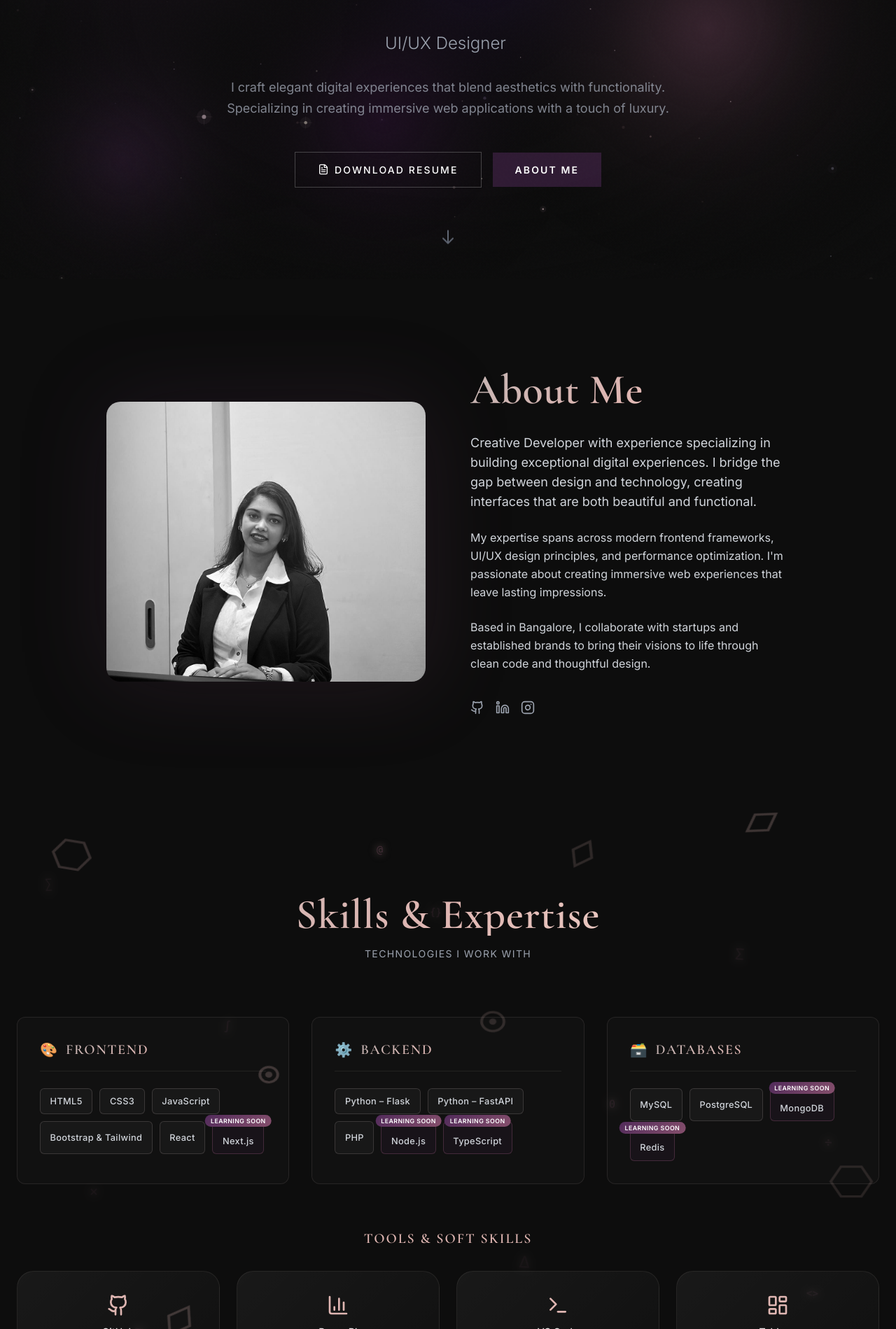
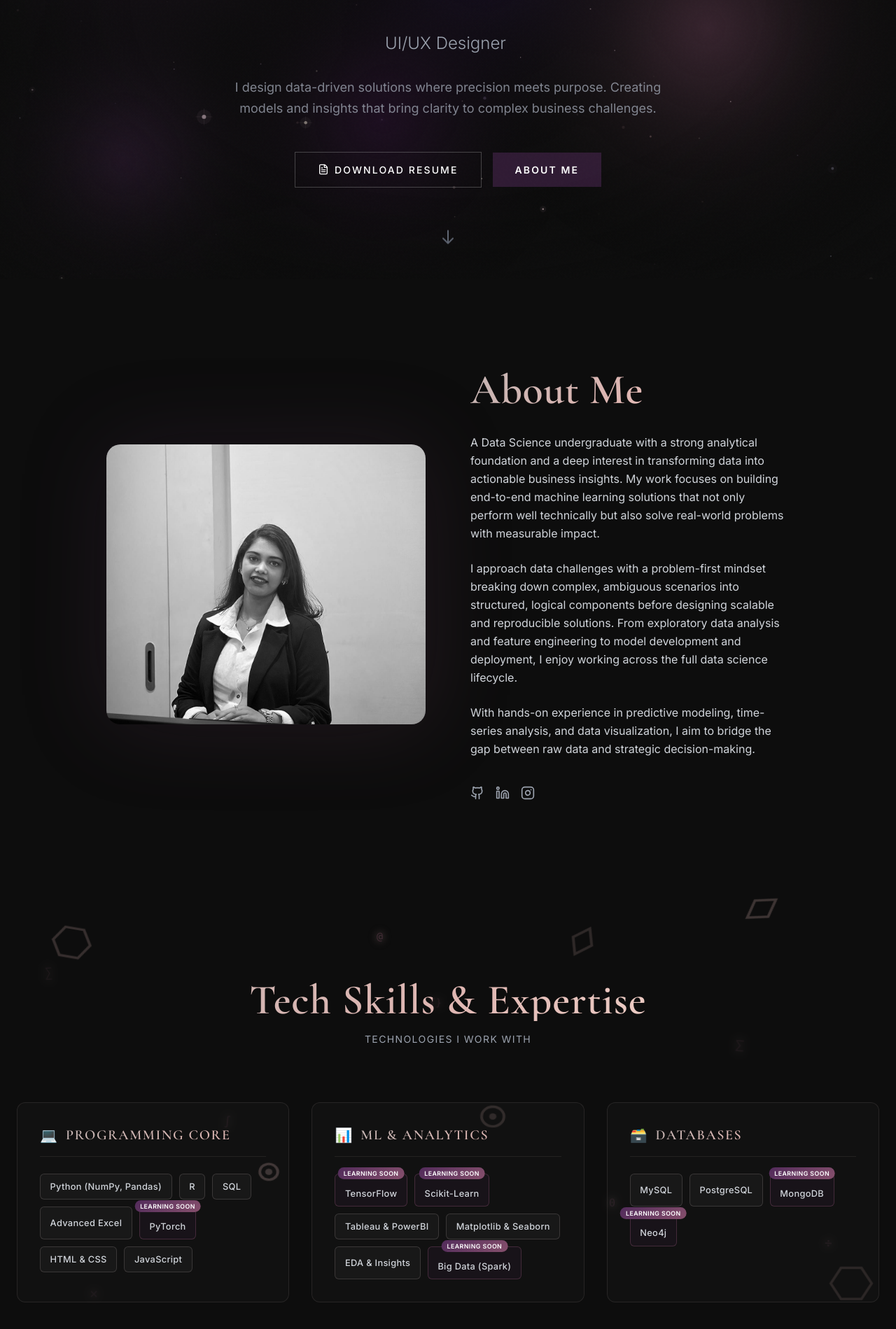
Before and after one commit to sania08mehek/sania08mehek.github.io, a React (Vite) app: page / in a window 1280 px wide. Shown: the part 401-2300 px from the top of the page at 70% size. Built offline with nearby package versions, Linux system fonts and the light colour scheme.

Commit message:
added info

```diff
--- a/src/data.ts
+++ b/src/data.ts
@@ -40,7 +40,7 @@ export const portfolioData = {
       "UI/UX Designer",
       "Creative Technologist"
     ],
-    description: "I craft elegant digital experiences that blend aesthetics with functionality. Specializing in creating immersive web applications with a touch of luxury.",
+    description: "I design data-driven solutions where precision meets purpose. Creating models and insights that bring clarity to complex business challenges.",
     ctaPrimary: {
       label: "Download Resume",
       href: "/Resume.pdf"
@@ -57,9 +57,9 @@ export const portfolioData = {
     sectionSubtitle: "The Story Behind The Code",
     headline: "Passionate About Creating Beautiful Digital Experiences",
     bio: [
-      "Creative Developer with experience specializing in building exceptional digital experiences. I bridge the gap between design and technology, creating interfaces that are both beautiful and functional.",
-      "My expertise spans across modern frontend frameworks, UI/UX design principles, and performance optimization. I'm passionate about creating immersive web experiences that leave lasting impressions.",
-      "Based in Bangalore, I collaborate with startups and established brands to bring their visions to life through clean code and thoughtful design."
+      "A Data Science undergraduate with a strong analytical foundation and a deep interest in transforming data into actionable business insights. My work focuses on building end-to-end machine learning solutions that not only perform well technically but also solve real-world problems with measurable impact.",
+      "I approach data challenges with a problem-first mindset breaking down complex, ambiguous scenarios into structured, logical components before designing scalable and reproducible solutions. From exploratory data analysis and feature engineering to model development and deployment, I enjoy working across the full data science lifecycle.",
+      "With hands-on experience in predictive modeling, time-series analysis, and data visualization, I aim to bridge the gap between raw data and strategic decision-making."
     ],
     stats: [
       { value: "8+", label: "Years Experience" },
@@ -72,31 +72,33 @@ export const portfolioData = {
 
   // Skills Section
   skills: {
-    sectionTitle: "Skills & Expertise",
+    sectionTitle: "Tech Skills & Expertise",
     sectionSubtitle: "Technologies I Work With",
-    description: "A blend of technical expertise and creative vision, honed through years of building digital products.",
+    description: "Expertise in the full data science lifecycle, from data exploration and feature engineering to model deployment and visualization.",
     categories: [
       {
-        name: "Frontend",
-        icon: "🎨",
+        name: "Programming Core",
+        icon: "💻",
         skills: [
-          { name: "HTML5", level: 95 },
-          { name: "CSS3", level: 95 },
-          { name: "JavaScript", level: 68 },
-          { name: "Bootstrap & Tailwind", level: 80 },
-          { name: "React", level: 60 },
-          { name: "Next.js", level: 0, learningSoon: true }
+          { name: "Python (NumPy, Pandas)", level: 95 },
+          { name: "R", level: 88 },
+          { name: "SQL", level: 75 },
+          { name: "Advanced Excel", level: 70 },
+          { name: "PyTorch", level: 0, learningSoon: true },
+          { name: "HTML & CSS", level: 80 },
+          { name: "JavaScript", level: 70 },
         ]
       },
       {
-        name: "Backend",
-        icon: "⚙️",
+        name: "ML & Analytics",
+        icon: "📊",
         skills: [
-          { name: "Python – Flask", level: 75 },
-          { name: "Python – FastAPI", level: 60 },
-          { name: "PHP", level: 40 },
-          { name: "Node.js", level: 0, learningSoon: true },
-          { name: "TypeScript", level: 0, learningSoon: true }
+          { name: "TensorFlow", level: 80, learningSoon: true },
+          { name: "Scikit-Learn", level: 85, learningSoon: true },
+          { name: "Tableau & PowerBI", level: 90 },
+          { name: "Matplotlib & Seaborn", level: 92 },
+          { name: "EDA & Insights", level: 95 },
+          { name: "Big Data (Spark)", level: 0, learningSoon: true },
         ]
       },
       {
@@ -106,7 +108,7 @@ export const portfolioData = {
           { name: "MySQL", level: 90 },
           { name: "PostgreSQL", level: 70 },
           { name: "MongoDB", level: 0, learningSoon: true },
-          { name: "Redis", level: 0, learningSoon: true }
+          { name: "Neo4j", level: 0, learningSoon: true }
         ]
       }
     ],
@@ -174,6 +176,17 @@ export const portfolioData = {
       },
       {
         id: 5,
+        title: "CraftFolio",
+        category: "Portfolio",
+        description: "A professional portfolio website recommendation platform designed for inclusivity and low-bandwidth environments.",
+        image: "/Portfolio.png",
+        technologies: ["Python", "TensorFlow", "Vue.js"],
+        liveUrl: "#",
+        githubUrl: "https://sania08mehek.github.io",
+        featured: false
+      },
+      {
+        id: 6,
         title: "Portfolio Website",
         category: "Portfolio",
         description: "A professional portfolio website recommendation platform designed for inclusivity and low-bandwidth environments.",
--- a/src/sections/About.tsx
+++ b/src/sections/About.tsx
@@ -41,7 +41,7 @@ export function About() {
             </h2>
             <div className="space-y-6 text-gray-300 leading-relaxed">
               {portfolioData.about.bio.map((paragraph, index) => (
-                <p key={index} className={index === 0 ? 'text-lg' : ''}>{paragraph}</p>
+                <p key={index}>{paragraph}</p>
               ))}
             </div>
             <div className="mt-10 flex gap-4">
```
